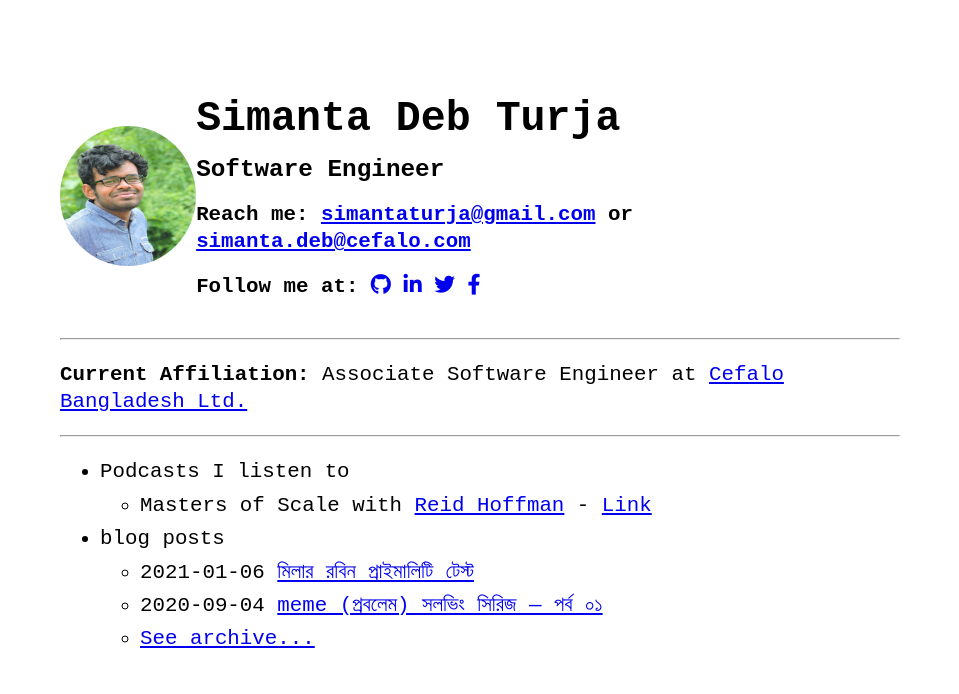
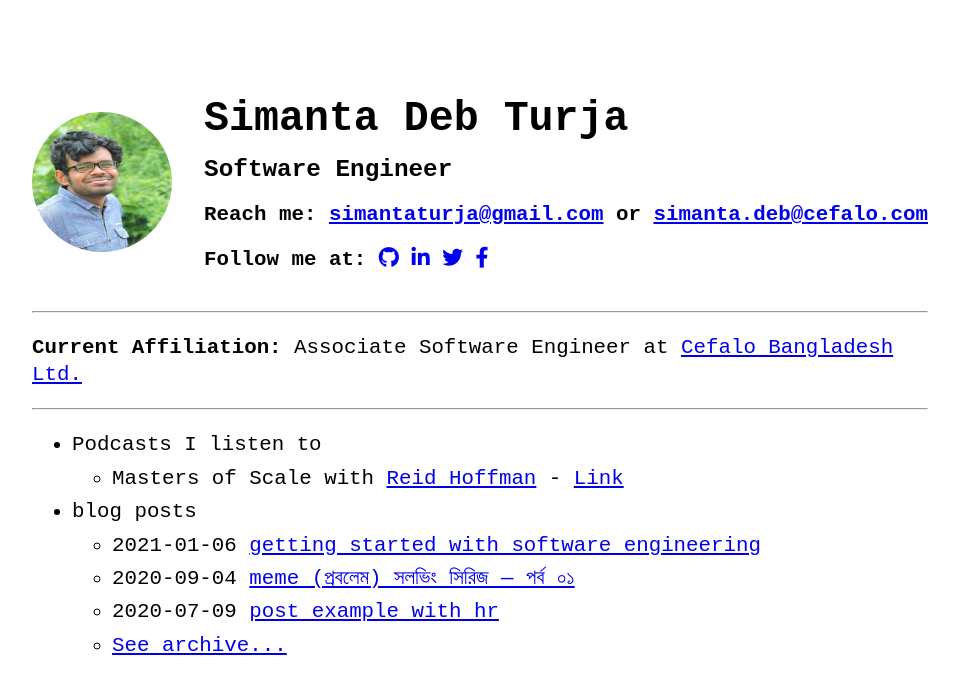
Before and after one commit to simantaturja/simantaturja.github.ioo, a Jekyll site: the page built from index.md, in a window 1280 px wide. Shown: the top 694 px of the page, without its empty margins (160-1119 px from the left). Built offline with Jekyll 4.4.1, drawn with Linux system fonts in a browser that asks for light colours.

Commit message:
data and bug fixed blog

```diff
--- a/_config.yml
+++ b/_config.yml
@@ -17,11 +17,12 @@ permalink: /:slug
 favicon: 'turja.jpeg' # name+extension of favicon (which must be put on the root folder)
 # goat_counter: "yoursitename" # put your GoatCounter name if you want to use GoatCounter analytics
 
+#theme: no-style-please
 remote_theme: no-style-please # if you are using GitHub Pages, change it to remote_theme: riggraz/no-style-please
 
 theme_config:
   appearance: 'auto' # can be "light", "dark" or "auto"
-  back_home_text: '<-- back' # customize text for homepage link in post layout
+  back_home_text: '<-back' # customize text for homepage link in post layout
   date_format: '%Y-%m-%d' # customize how date is formatted
   show_description: false # show blog description in home page
 
--- a/_data/menu.yml
+++ b/_data/menu.yml
@@ -8,7 +8,7 @@ entries:
 
   - title: blog posts
     post_list:
-      limit: 2
+      limit: 3
       show_more: true
       show_more_text: See archive...
       show_more_url: archive.html
--- /dev/null
+++ b/_posts/2021-01-06-getting-started-with-swe.md
@@ -0,0 +1,6 @@
+---
+layout: post
+title: Getting Started with Software Engineering
+slug: getting-started-with-swe-1
+category: software-engineering
+---
--- a/_sass/no-style-please.scss
+++ b/_sass/no-style-please.scss
@@ -87,7 +87,7 @@ li {
 
 .w {
   width: fit-content;
-  max-width: 840px;
+  max-width: 70%;
   margin: 0 auto;
   padding: 4rem 2rem;
 }
--- a/assets/css/main.css
+++ b/assets/css/main.css
@@ -65,7 +65,7 @@ li {
 
 .w {
   width: fit-content;
-  max-width: 840px;
+  max-width: 70%;
   margin: 0 auto;
   padding: 4rem 2rem; }
 
```
Also changed, not shown: _posts/2017-04-29-miller-rabin.md (renamed from _posts/2021-01-06-miller-rabin.md), 1 other file.
